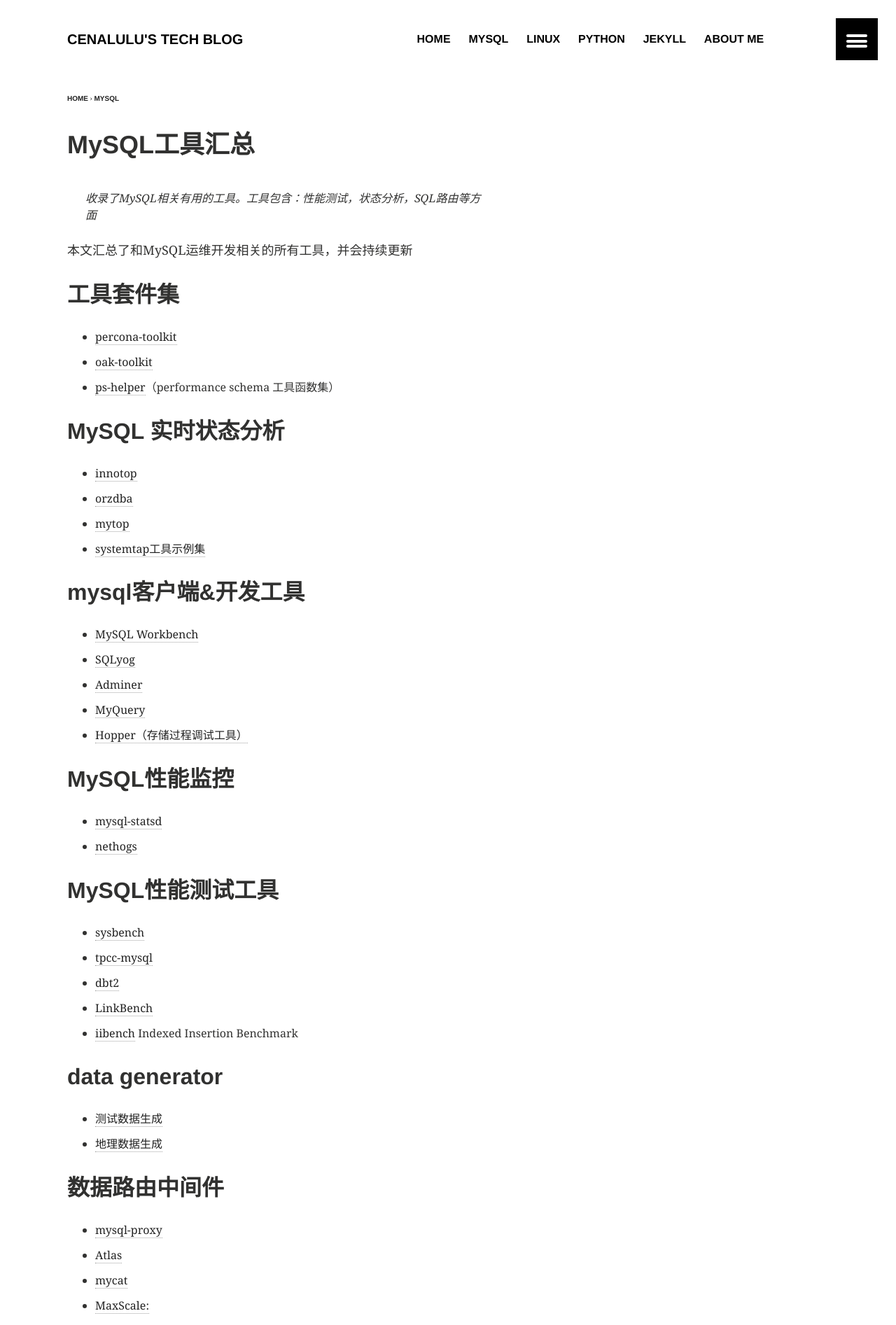
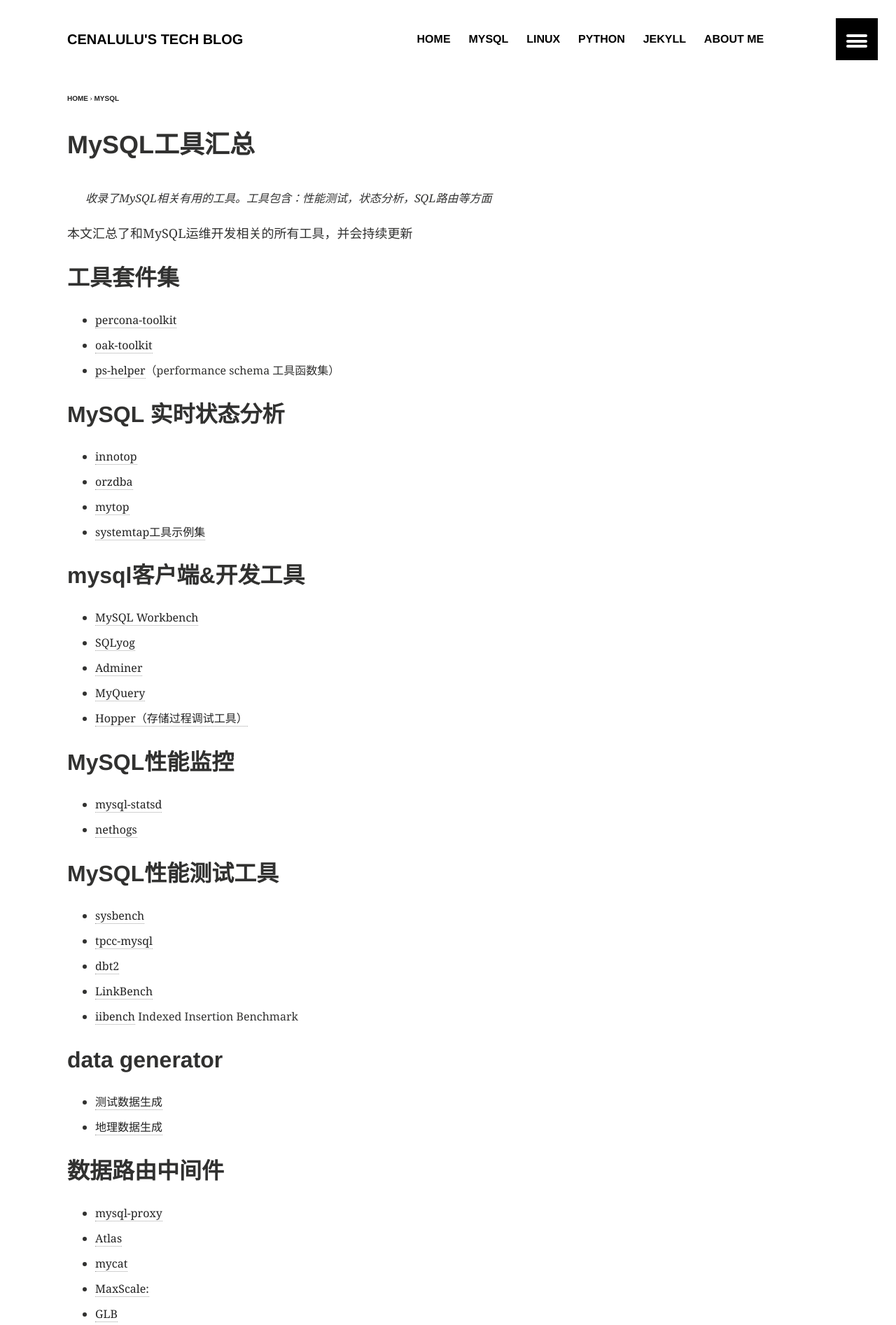
Before and after one commit to cenalulu/cenalulu.github.io, a Jekyll site: the page built from _posts/mysql/2015-01-12-mysql-tools-list.md, in a window 1280 px wide. Shown: the top 1893 px of the page at 70% size. Built offline with Jekyll 4.4.1, drawn with Linux system fonts in a browser that asks for light colours; comment, search, counter and statistics services are not loaded.

```diff
--- a/_config.yml
+++ b/_config.yml
@@ -13,6 +13,8 @@ default:
             type: "article"
         values:
             ads: false
+            toc: false
+
 
 # Jekyll configuration
 
--- a/_layouts/article.html
+++ b/_layouts/article.html
@@ -17,7 +17,9 @@ layout: default
 			<h1>{{ page.title }}</h1>
 		</div>
 		<div class="inner-wrap">
+            {% if page.toc %}
 			<nav class="toc"></nav><!-- /.toc -->
+            {% endif %}
 			<div id="content" class="page-content" itemprop="articleBody">
 				{{ content }}
 				<hr />
--- a/_sass/_layout.scss
+++ b/_sass/_layout.scss
@@ -144,7 +144,7 @@
 #main {
 	.inner-wrap {
 		@include media($medium) {
-			@include span-columns(9);
+			@include span-columns(10 of 12);
 		}
 	}
 	.toc {
@@ -152,7 +152,7 @@
 			@include row($direction: RTL);
 		}
 		@include media($large) {
-			@include span-columns(2 of 9);
+			@include span-columns(2 of 12);
 		}
 	}
 	.page-title {
@@ -165,7 +165,7 @@
 				//@include span-columns(7 of 9);
 			}
 			@include media($large) {
-				@include span-columns(7 of 9);
+				@include span-columns(12);
 			}
 			// larger font for intro paragraph
 			> p {
--- a/jd_root.txt
+++ /dev/null
@@ -1 +0,0 @@
-e95d2f4a675fe6f27aab93357ac700494d3d3f222d4c6e08
```
Also changed, not shown: _posts/linux/2015-02-17-test-new-post.md (added, +13 -0 lines), 4 other files.
